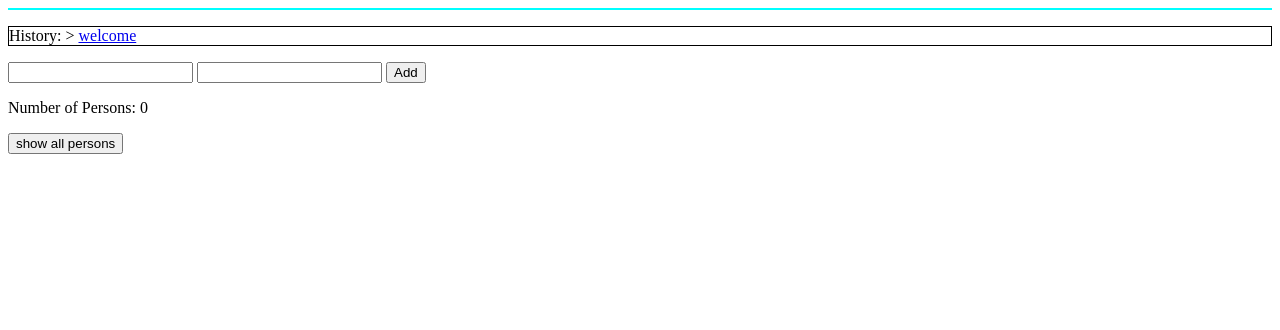
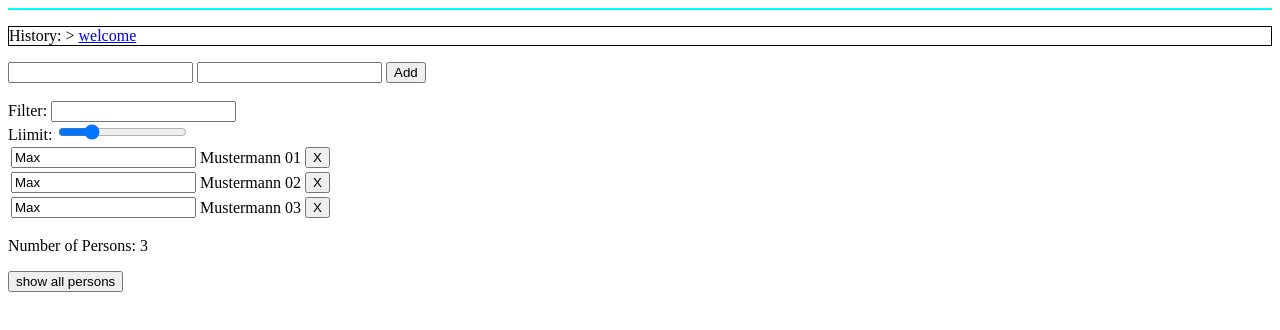
Before and after one commit to petargbs/angluarjs-schulung, a plain HTML site: page demo02/www/person/index.html in a window 1280 px wide. Drawn offline with Linux system fonts and the light colour scheme; some packages are replaced by stand-ins of ours.

Commit message:
Add filters for person name and size

```diff
--- a/demo02/www/person/index.html
+++ b/demo02/www/person/index.html
@@ -12,12 +12,21 @@
 			<p style="border: 1px solid black">
 				History: <span data-ng-repeat="b in Breadcrumbs">&gt; <a href="#{{b.uri}}">{{b.name}}</a> </span>
 			</p>
-
+		</div>
+		<div data-ng-controller="Details">
 			<input type="text" data-ng-model="Vorname">
 			<input type="text" data-ng-model="Nachname">
 			<button data-ng-click="add(Vorname, Nachname)">Add</button>
+
+			<br/>
+			<br/>
+			Filter: <input type="text" data-ng-model="query">
+			<br/>
+			Liimit: <input type="range" min="1" max="10" data-ng-model="number" data-ng-init="number=3">
+			<br/>
+
 			<table>
-				<tr data-ng-repeat="person in Persons">
+				<tr data-ng-repeat="person in Persons | filter: query | limitTo: number">
 					<td><input type="text" data-ng-model="person.Vorname" data-ng-change="changed(person)"></td>
 					<td>{{person.Nachname}}</td>
 					<td><button data-ng-click="remove(person)">X</button></td>
--- a/demo02/www/person/js/app.js
+++ b/demo02/www/person/js/app.js
@@ -32,9 +32,6 @@ angular
     }])
     .controller('Main', function($scope){
         $scope.Breadcrumbs = [];
-        $scope.Persons = [];
-        $scope.ErrorMessage = '';
-
         $scope.$on('bc_route_changed', function(e, args) {
             if (!args)
                 return;
@@ -44,6 +41,16 @@ angular
                 'uri': args.uri
             });
         });
+    })
+    .controller('Imprint', function($scope){
+
+    })
+    .controller('Info', function($scope){
+
+    })
+    .controller('Details', function($scope){
+        $scope.Persons = [];
+        $scope.ErrorMessage = '';
 
         $scope.add = function(vorname, nachname){
             if(!vorname) return $scope.ErrorMessage = 'Enter a "vorname", please!';
@@ -63,15 +70,9 @@ angular
             alert(JSON.stringify($scope.Persons));
         };
 
-        $scope.sync = function(){
-
-        };
-
-    })
-    .controller('Imprint', function($scope){
-
-    })
-    .controller('Info', function($scope){
+        $scope.add('Max', 'Mustermann 01');
+        $scope.add('Max', 'Mustermann 02');
+        $scope.add('Max', 'Mustermann 03');
 
     })
     .run(function($rootScope) {
```
